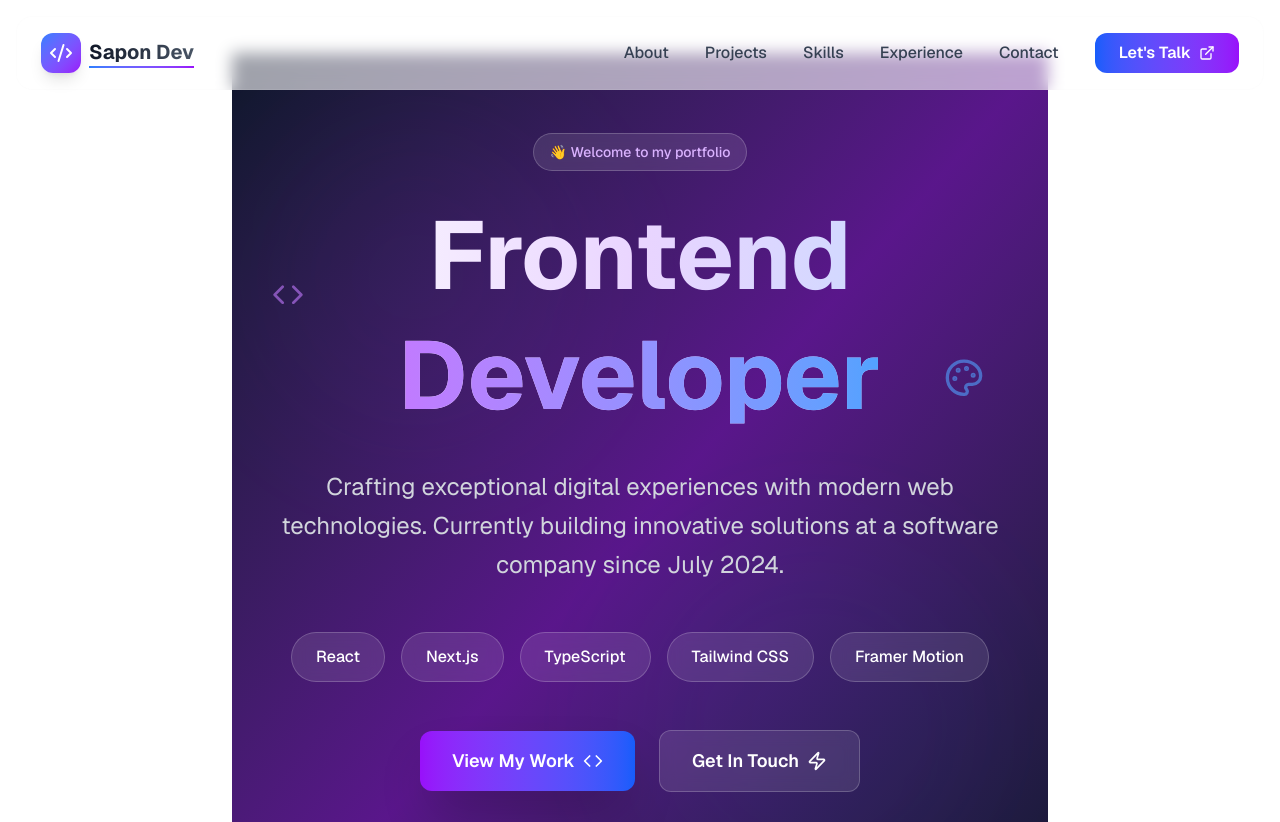
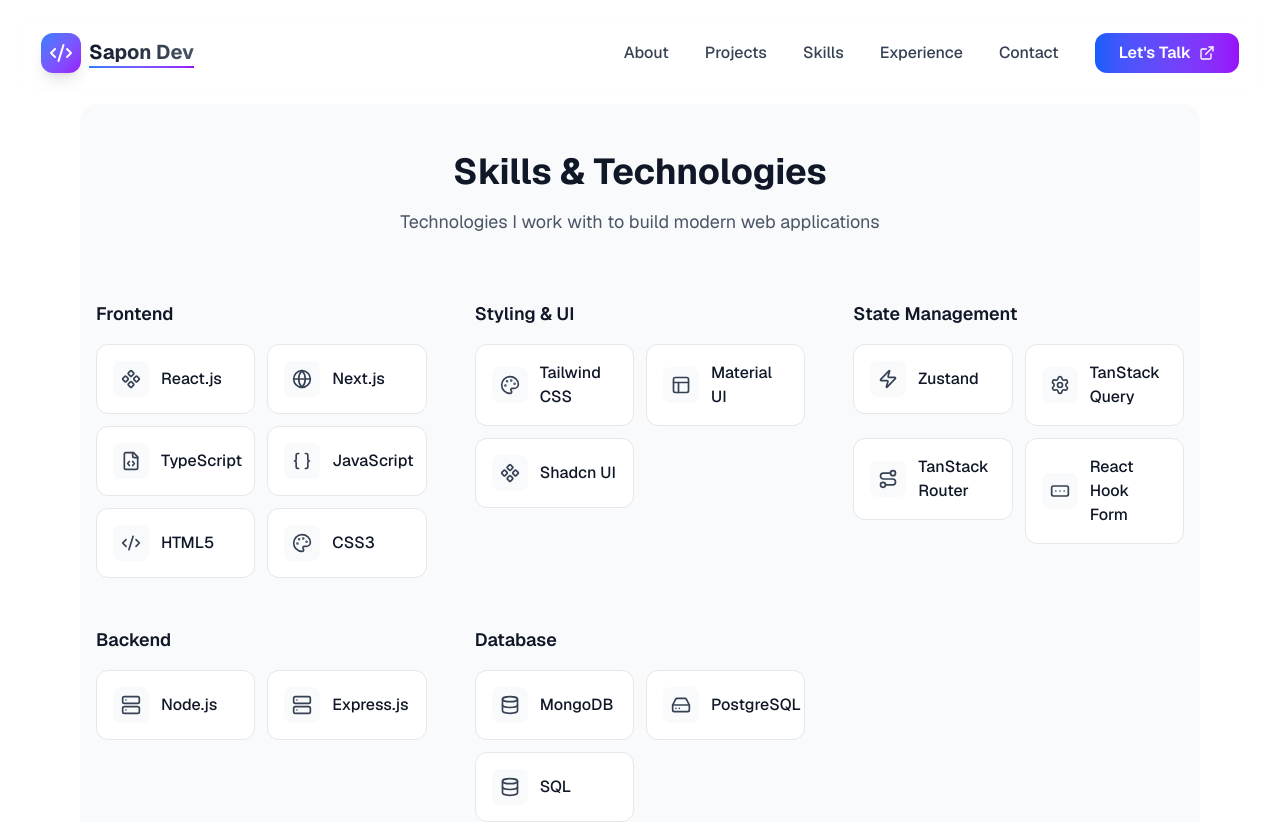
Before and after one commit to SopnilSwapon/Next-Portfolio, a Next.js app: page / in a window 1280 px wide. Shown: the top 822 px of the page. Built offline with nearby package versions, Linux system fonts and the light colour scheme.

Commit message:
added skills sections

```diff
--- /dev/null
+++ b/src/app/components/skills.tsx
@@ -0,0 +1,171 @@
+'use client';
+
+import { motion } from 'framer-motion';
+import {
+  Code2,
+  Database,
+  Globe,
+  Server,
+  FileCode,
+  Braces,
+  Palette,
+  Layout,
+  Component,
+  Route,
+  FormInput,
+  Settings,
+  HardDrive,
+  Zap
+} from 'lucide-react';
+
+interface Skill {
+  name: string;
+  icon: React.ComponentType<{ className?: string }>;
+}
+
+interface SkillCategory {
+  title: string;
+  skills: Skill[];
+}
+
+const skillCategories: SkillCategory[] = [
+  {
+    title: "Frontend",
+    skills: [
+      { name: "React.js", icon: Component },
+      { name: "Next.js", icon: Globe },
+      { name: "TypeScript", icon: FileCode },
+      { name: "JavaScript", icon: Braces },
+      { name: "HTML5", icon: Code2 },
+      { name: "CSS3", icon: Palette },
+    ]
+  },
+  {
+    title: "Styling & UI",
+    skills: [
+      { name: "Tailwind CSS", icon: Palette },
+      { name: "Material UI", icon: Layout },
+      { name: "Shadcn UI", icon: Component },
+    ]
+  },
+  {
+    title: "State Management",
+    skills: [
+      { name: "Zustand", icon: Zap },
+      { name: "TanStack Query", icon: Settings },
+      { name: "TanStack Router", icon: Route },
+      { name: "React Hook Form", icon: FormInput },
+    ]
+  },
+  {
+    title: "Backend",
+    skills: [
+      { name: "Node.js", icon: Server },
+      { name: "Express.js", icon: Server },
+    ]
+  },
+  {
+    title: "Database",
+    skills: [
+      { name: "MongoDB", icon: Database },
+      { name: "PostgreSQL", icon: HardDrive },
+      { name: "SQL", icon: Database },
+    ]
+  }
+];
+
+const container = {
+  hidden: { opacity: 0 },
+  visible: {
+    opacity: 1,
+    transition: {
+      staggerChildren: 0.1
+    }
+  }
+};
+
+const item = {
+  hidden: { opacity: 0, y: 20 },
+  visible: {
+    opacity: 1,
+    y: 0,
+    transition: {
+      duration: 0.5
+    }
+  }
+};
+
+const SkillCard = ({ skill }: { skill: Skill }) => {
+  const IconComponent = skill.icon;
+
+  return (
+    <motion.div
+      variants={item}
+      whileHover={{
+        scale: 1.05,
+        transition: { duration: 0.2 }
+      }}
+      className="group cursor-pointer"
+    >
+      <div className="flex items-center gap-3 p-4 rounded-xl bg-white border border-gray-200 hover:border-gray-300 hover:shadow-md transition-all duration-200">
+        <div className="p-2 rounded-lg bg-gray-50 group-hover:bg-gray-100 transition-colors">
+          <IconComponent className="w-5 h-5 text-gray-700" />
+        </div>
+        <span className="font-medium text-gray-900">{skill.name}</span>
+      </div>
+    </motion.div>
+  );
+};
+
+const CategorySection = ({ category }: { category: SkillCategory }) => (
+  <motion.div variants={item} className="space-y-4">
+    <h3 className="text-lg font-semibold text-gray-900 mb-4">
+      {category.title}
+    </h3>
+
+    <motion.div
+      variants={container}
+      initial="hidden"
+      whileInView="visible"
+      viewport={{ once: true }}
+      className="grid grid-cols-1 sm:grid-cols-2 gap-3"
+    >
+      {category.skills.map((skill) => (
+        <SkillCard key={skill.name} skill={skill} />
+      ))}
+    </motion.div>
+  </motion.div>
+);
+
+export default function SkillsSection() {
+  return (
+    <section className="py-12 mt-6 rounded-2xl px-4 bg-gray-50">
+      <div className="mx-auto">
+        <motion.div
+          initial={{ opacity: 0, y: 20 }}
+          animate={{ opacity: 1, y: 0 }}
+          transition={{ duration: 0.6 }}
+          className="text-center mb-16"
+        >
+          <h2 className="text-4xl font-bold text-gray-900 mb-4">
+            Skills & Technologies
+          </h2>
+          <p className="text-lg text-gray-600 max-w-2xl mx-auto">
+            Technologies I work with to build modern web applications
+          </p>
+        </motion.div>
+
+        <motion.div
+          variants={container}
+          initial="hidden"
+          animate="visible"
+          className="grid grid-cols-1 md:grid-cols-2 lg:grid-cols-3 gap-12"
+        >
+          {skillCategories.map((category) => (
+            <CategorySection key={category.title} category={category} />
+          ))}
+        </motion.div>
+      </div>
+    </section>
+  );
+}
--- a/src/app/page.tsx
+++ b/src/app/page.tsx
@@ -1,12 +1,14 @@
 import Banner from "./components/Banner";
 import Navbar from "./components/Navbar";
+import SkillsSection from "./components/skills";
 
 export default function Home() {
   return (
-    <div className="font-sans grid grid-rows-[20px_1fr_20px] items-center justify-items-center min-h-screen p-8 pb-20 gap-16 sm:p-20">
+    <div className="font-sans items-center justify-items-center min-h-screen p-8 pb-20 gap-16 sm:p-20">
       <div className="flex flex-col items-center justify-center gap-4">
         <Navbar/>
-        <Banner/>
+        <SkillsSection/>
+        {/* <Banner/> */}
         <h1 className="text-3xl mt-20 font-bold">Welcome to My Next Portfolio!</h1>
       </div>
     </div>
```
